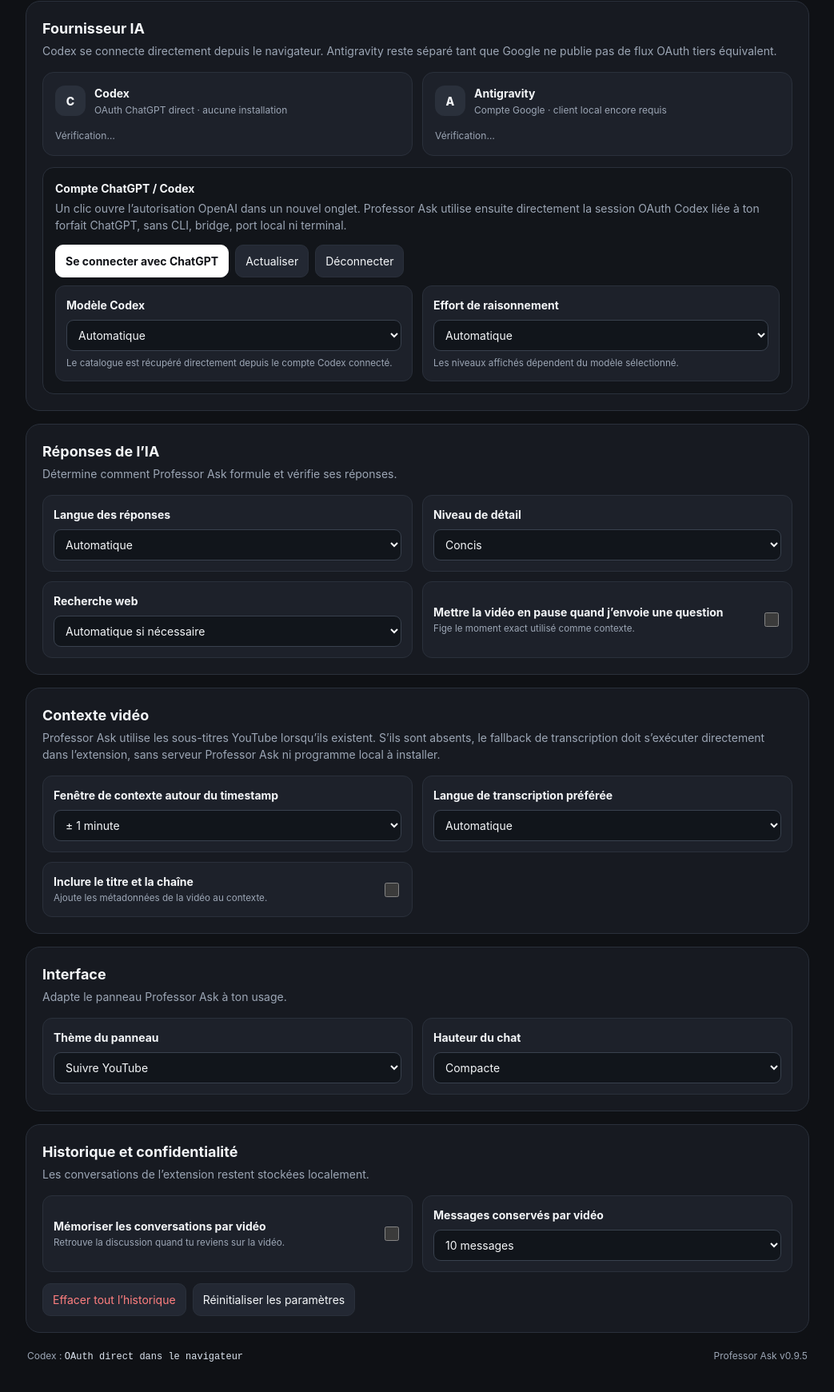
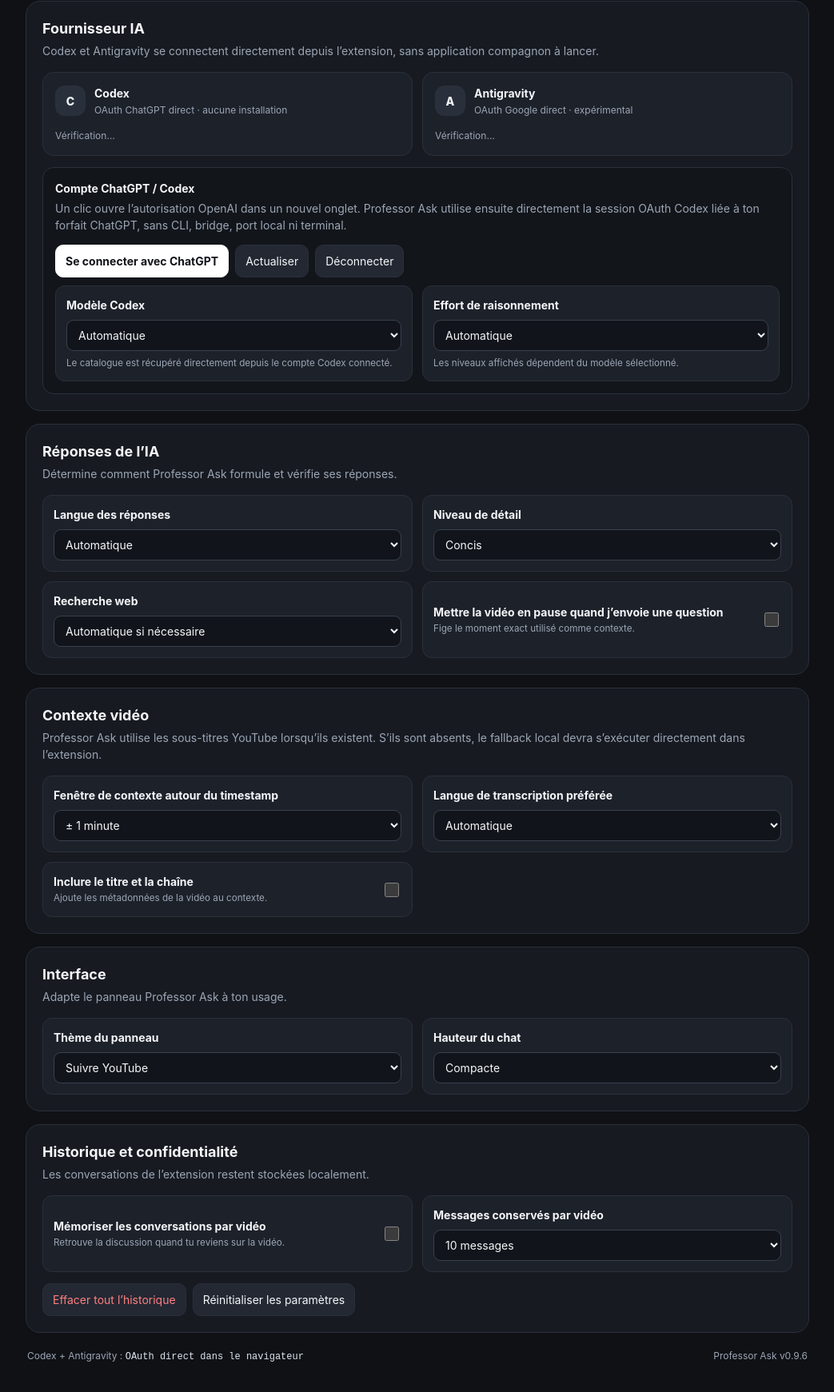
Before and after one commit to Kiingsora/Professor-Ask-, a plain HTML site: page extension/options/index.html in a window 1280 px wide. Shown: the part 157-1898 px from the top of the page at 80% size, without its empty margins (118-1161 px from the left). Drawn offline with Linux system fonts and the light colour scheme.

Commit message:
Expose direct Antigravity connection in settings

```diff
--- a/extension/options/index.html
+++ b/extension/options/index.html
@@ -18,7 +18,7 @@
     </header>
 
     <section class="settings-section">
-      <div class="section-heading"><div><h2>Fournisseur IA</h2><p>Codex se connecte directement depuis le navigateur. Antigravity reste séparé tant que Google ne publie pas de flux OAuth tiers équivalent.</p></div></div>
+      <div class="section-heading"><div><h2>Fournisseur IA</h2><p>Codex et Antigravity se connectent directement depuis l’extension, sans application compagnon à lancer.</p></div></div>
       <div class="provider-grid">
         <label class="provider-card" data-provider-card="codex">
           <input type="radio" name="provider" value="codex" />
@@ -27,7 +27,7 @@
         </label>
         <label class="provider-card" data-provider-card="antigravity">
           <input type="radio" name="provider" value="antigravity" />
-          <div class="provider-card-main"><div class="provider-icon">A</div><div><strong>Antigravity</strong><span>Compte Google · client local encore requis</span></div></div>
+          <div class="provider-card-main"><div class="provider-icon">A</div><div><strong>Antigravity</strong><span>OAuth Google direct · expérimental</span></div></div>
           <div class="provider-status muted" id="antigravity-status">Vérification…</div>
         </label>
       </div>
@@ -46,15 +46,14 @@
       </div>
 
       <div class="connection-panel connection-stack" id="antigravity-panel" hidden>
-        <div class="connection-copy"><strong>Compte Google Antigravity</strong><p>Google documente actuellement l’authentification du quota Antigravity au travers de son client <code>agy</code>. Professor Ask ne remplace pas ce flux par un OAuth Gemini API, qui utilise un quota différent.</p></div>
+        <div class="connection-copy"><strong>Compte Google Antigravity</strong><p>Un clic ouvre Google OAuth. Professor Ask intercepte le retour d’autorisation dans l’extension, conserve les jetons dans son stockage privé et appelle ensuite directement le gateway Antigravity. Aucun CLI ou serveur localhost n’est lancé.</p><small>Cette intégration utilise le flux Antigravity observé dans les clients compatibles actuels ; Google ne le documente pas encore comme contrat OAuth tiers stable.</small></div>
         <div class="connection-actions">
           <button class="button primary" id="connect-antigravity">Se connecter avec Google</button>
           <button class="button" id="refresh-antigravity">Actualiser</button>
           <button class="button" id="logout-antigravity">Déconnecter</button>
-          <button class="button" id="open-antigravity-docs">Documentation Antigravity</button>
         </div>
         <div class="settings-grid full-grid provider-model-grid">
-          <label class="field"><span>Modèle Antigravity</span><select id="antigravity-model"><option value="auto">Automatique</option></select><small>La liste vient du compte Antigravity lorsqu’un client local est disponible.</small></label>
+          <label class="field"><span>Modèle Antigravity</span><select id="antigravity-model"><option value="auto">Automatique</option></select><small>La liste est récupérée directement depuis le compte Antigravity connecté.</small></label>
         </div>
       </div>
     </section>
@@ -70,7 +69,7 @@
     </section>
 
     <section class="settings-section">
-      <div class="section-heading"><div><h2>Contexte vidéo</h2><p>Professor Ask utilise les sous-titres YouTube lorsqu’ils existent. S’ils sont absents, le fallback de transcription doit s’exécuter directement dans l’extension, sans serveur Professor Ask ni programme local à installer.</p></div></div>
+      <div class="section-heading"><div><h2>Contexte vidéo</h2><p>Professor Ask utilise les sous-titres YouTube lorsqu’ils existent. S’ils sont absents, le fallback local devra s’exécuter directement dans l’extension.</p></div></div>
       <div class="settings-grid">
         <label class="field"><span>Fenêtre de contexte autour du timestamp</span><select id="context-seconds"><option value="60">± 1 minute</option><option value="180">± 3 minutes</option><option value="300">± 5 minutes</option><option value="600">± 10 minutes</option></select></label>
         <label class="field"><span>Langue de transcription préférée</span><select id="transcript-language"><option value="auto">Automatique</option><option value="fr">Français en priorité</option><option value="en">Anglais en priorité</option></select></label>
@@ -95,7 +94,7 @@
       <div class="danger-actions"><button class="button danger" id="clear-history">Effacer tout l’historique</button><button class="button" id="reset-settings">Réinitialiser les paramètres</button></div>
     </section>
 
-    <footer class="footer-note"><span>Codex : <code>OAuth direct dans le navigateur</code></span><span>Professor Ask v0.9.5</span></footer>
+    <footer class="footer-note"><span>Codex + Antigravity : <code>OAuth direct dans le navigateur</code></span><span>Professor Ask v0.9.6</span></footer>
   </main>
   <script type="module" src="index.js"></script>
 </body>
```
